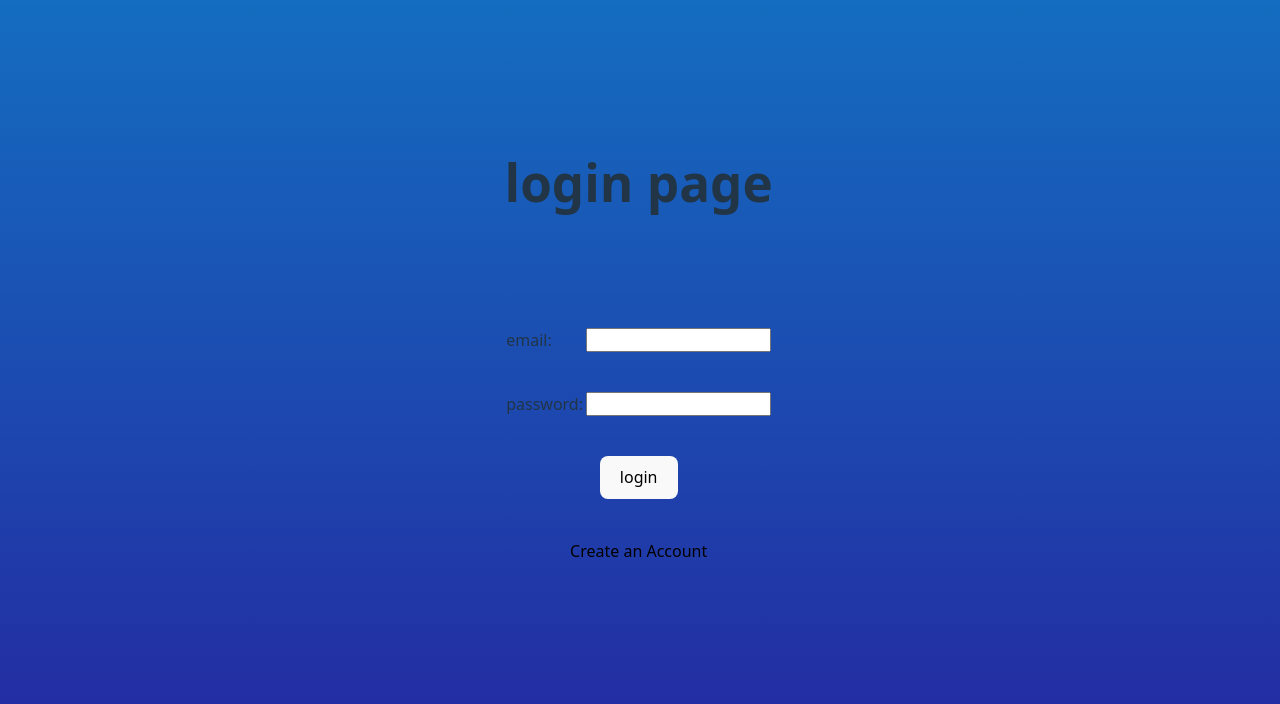
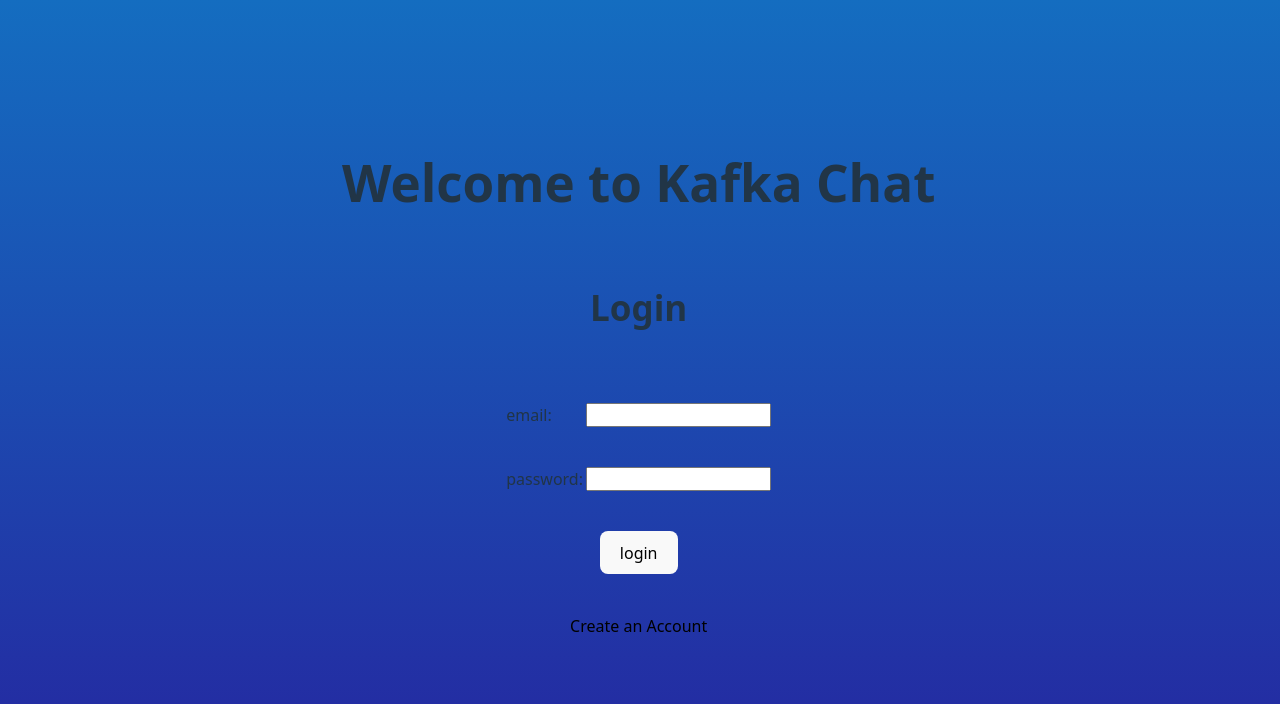
Before and after one commit to Kalzemic/kafka_cloud_system, a React (Vite) app in the folder client/: page / in a window 1280 px wide. Shown: the top 704 px of the page. Built offline with nearby package versions, Linux system fonts and the light colour scheme.

Commit message:
welcome to kafka chat

```diff
--- a/client/src/pages/LoginPage.tsx
+++ b/client/src/pages/LoginPage.tsx
@@ -37,9 +37,10 @@ export default function LoginPage() {
 
     return (
         <div className='login-page'>
-            <h1>login page</h1>
+            <h1>Welcome to Kafka Chat</h1>
+
             <form className='login-form' onSubmit={login}>
-
+                <h2>Login</h2>
                 <div className='segment'>
                     <label title="email">email:</label>
                     <input type="text" onChange={(e) => setEmail(e.target.value)} />
--- a/client/src/styles/LoginPage.css
+++ b/client/src/styles/LoginPage.css
@@ -14,8 +14,12 @@
     display: flex;
     align-items: center;
     justify-content: center;
-    width: 500px;
+    width: 700px;
 
+}
+
+.login-page h2{
+    font-size: 35px;
 }
 
 .login-form {
```
